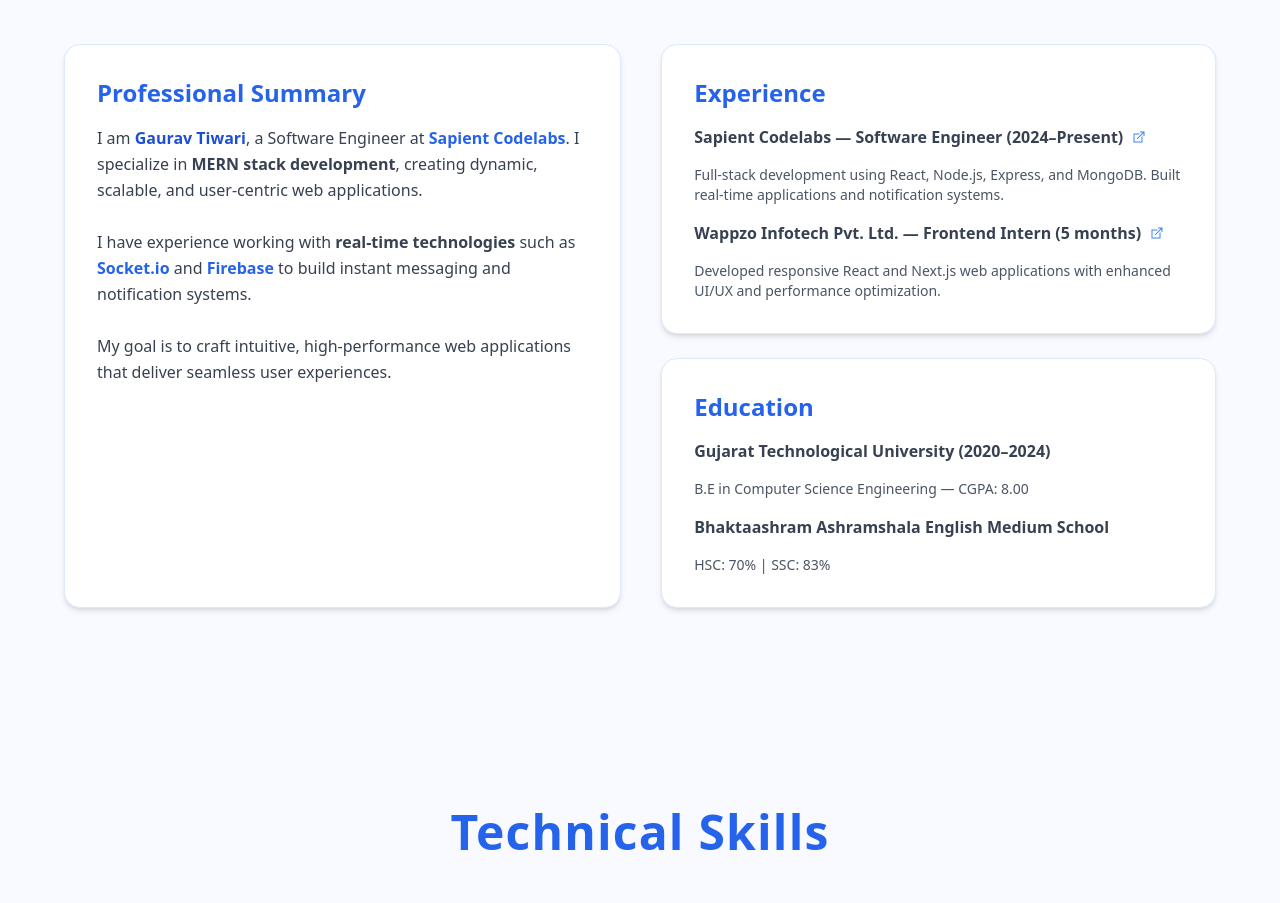
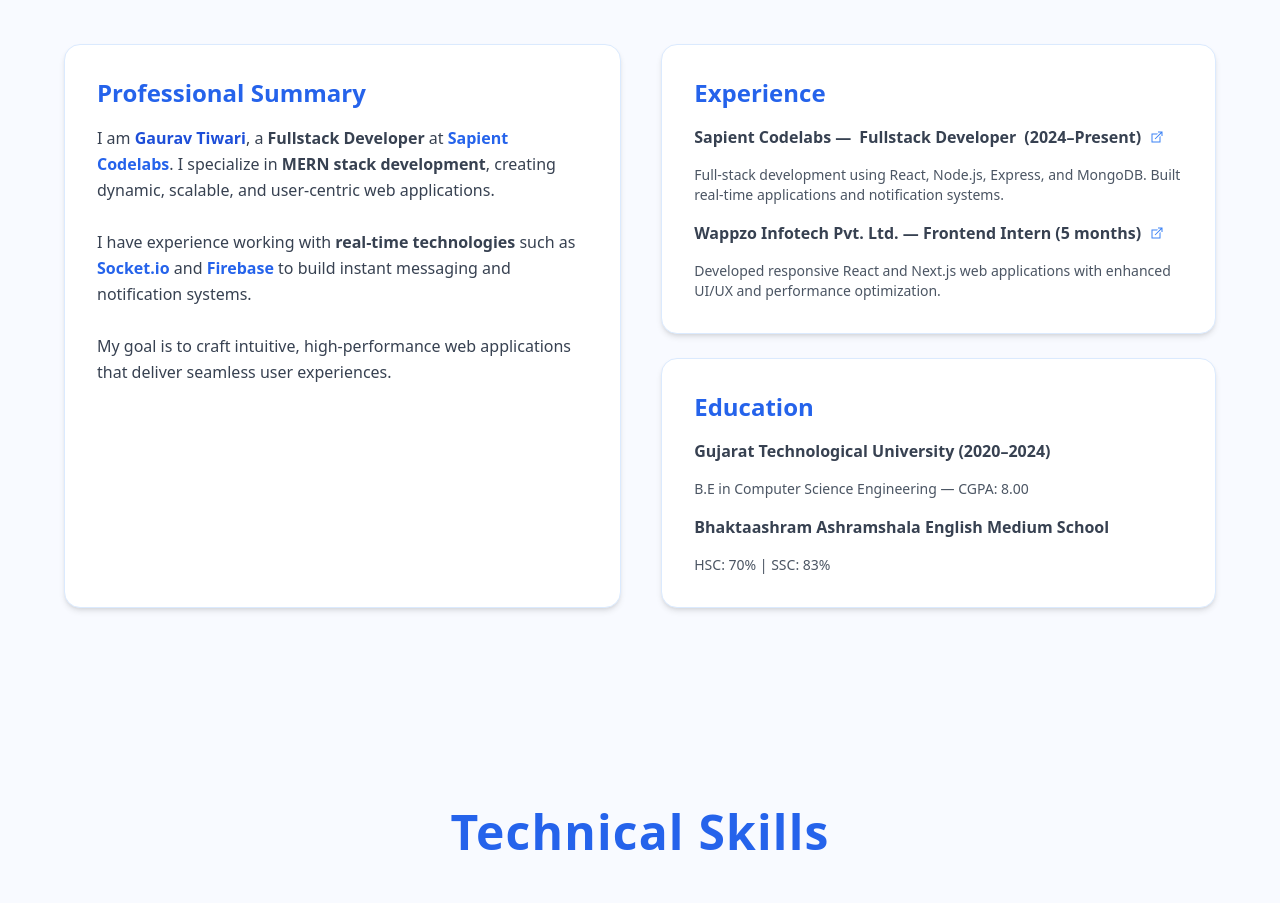
Before and after one commit to Gaurav1801/new-portfolio, a React (Create React App) app: page / in a window 1280 px wide. Shown: the part 940-1843 px from the top of the page. Built offline with nearby package versions, Linux system fonts and the light colour scheme.

Commit message:
changes in the position in about section

```diff
--- a/src/components/About.jsx
+++ b/src/components/About.jsx
@@ -33,7 +33,7 @@
         >
           <h2 className="text-2xl font-bold text-blue-600 mb-4">Professional Summary</h2>
           <p className="text-gray-700 leading-relaxed">
-            I am <span className="font-semibold text-blue-700">Gaurav Tiwari</span>, a Software Engineer at{" "}
+            I am <span className="font-semibold text-blue-700">Gaurav Tiwari</span>, a <strong>Fullstack Developer</strong> at{" "}
             <a
               href="https://www.sapientcodelabs.com/"
               target="_blank"
@@ -62,7 +62,7 @@
             <h2 className="text-2xl font-bold text-blue-600 mb-4">Experience</h2>
             <ul className="space-y-4 text-gray-700">
               <li className="font-semibold flex items-center gap-2">
-                Sapient Codelabs — Software Engineer (2024–Present)
+                Sapient Codelabs — <strong>Fullstack Developer</strong> (2024–Present)
                 <a
                   href="https://www.sapientcodelabs.com/"
                   target="_blank"
```
